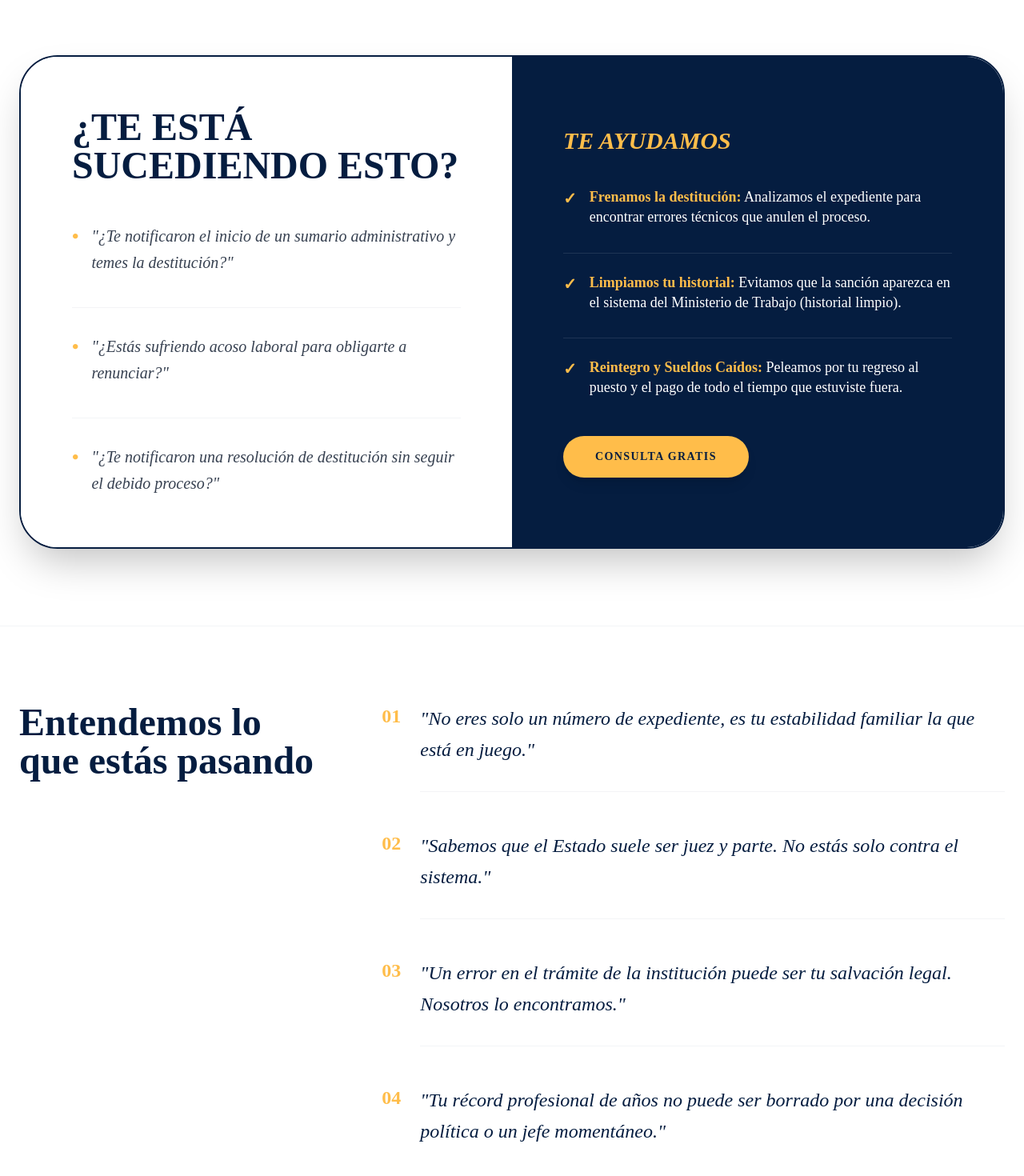
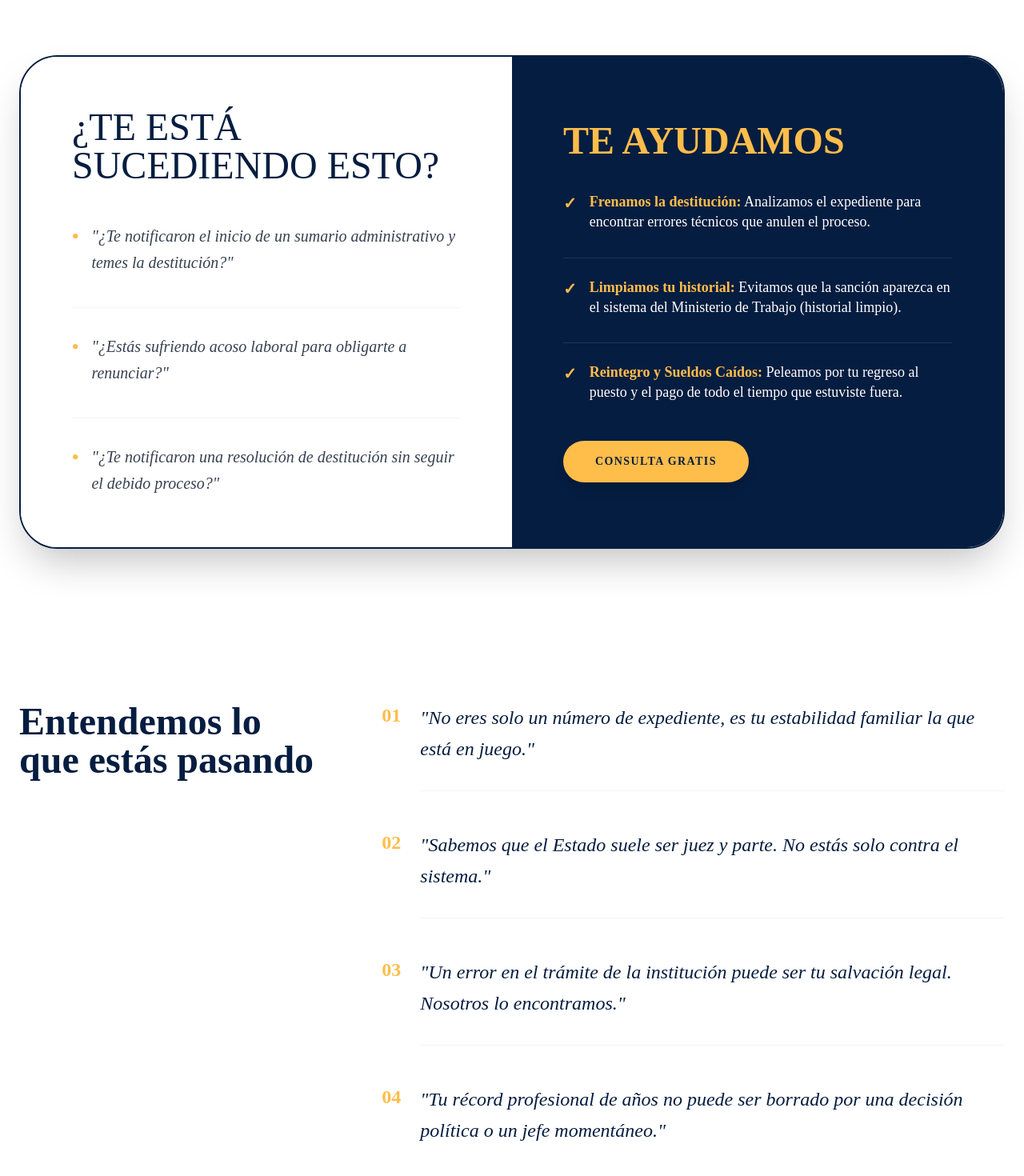
Before and after one commit to DevCardenasS/web-cardenas-saltos, a Next.js app: page /defensa-losep in a window 1280 px wide. Shown: the part 1320-2790 px from the top of the page at 80% size. Built offline with nearby package versions, Linux system fonts and the light colour scheme.

Commit message:
Update defensa-losep.js

```diff
--- a/pages/defensa-losep.js
+++ b/pages/defensa-losep.js
@@ -46,8 +46,9 @@ export default function DefensaLosep() {
       <section className="max-w-7xl mx-auto px-6 py-24">
         <div className="grid lg:grid-cols-2 gap-0 rounded-[3rem] overflow-hidden shadow-2xl border-2 border-[#051d40]">
 
+          {/* Lado Izquierdo: ¿Te está sucediendo esto? (Ahora font-medium) */}
           <div className="bg-white p-10 md:p-16 flex flex-col justify-center">
-            <h2 className="text-[#051d40] text-4xl md:text-5xl font-black mb-12 uppercase leading-tight">
+            <h2 className="text-[#051d40] text-4xl md:text-5xl font-medium mb-12 uppercase leading-tight">
               ¿Te está sucediendo esto?
             </h2>
             <div className="space-y-10">
@@ -72,8 +73,11 @@ export default function DefensaLosep() {
             </div>
           </div>
 
+          {/* Lado Derecho: Te ayudamos (Más grande, sin cursiva) */}
           <div className="bg-[#051d40] p-10 md:p-16 text-white flex flex-col justify-center">
-            <h3 className="text-[#ffbd4a] text-3xl font-black mb-10 uppercase italic">Te ayudamos</h3>
+            <h3 className="text-[#ffbd4a] text-4xl md:text-5xl font-black mb-10 uppercase">
+              Te ayudamos
+            </h3>
             <ul className="space-y-8 mb-12">
               <li className="flex gap-4 items-start">
                 <span className="text-[#ffbd4a] font-bold text-xl">✓</span>
@@ -99,7 +103,7 @@ export default function DefensaLosep() {
       </section>
 
       {/* --- SECCIÓN MINIMALISTA: ENTENDEMOS LO QUE ESTÁS PASANDO --- */}
-      <section className="max-w-7xl mx-auto px-6 py-24 border-t border-gray-100">
+      <section className="max-w-7xl mx-auto px-6 py-24">
         <div className="flex flex-col md:flex-row gap-16">
           <div className="md:w-1/3">
             <h2 className="text-[#051d40] text-4xl md:text-5xl font-black leading-tight sticky top-32">
```
